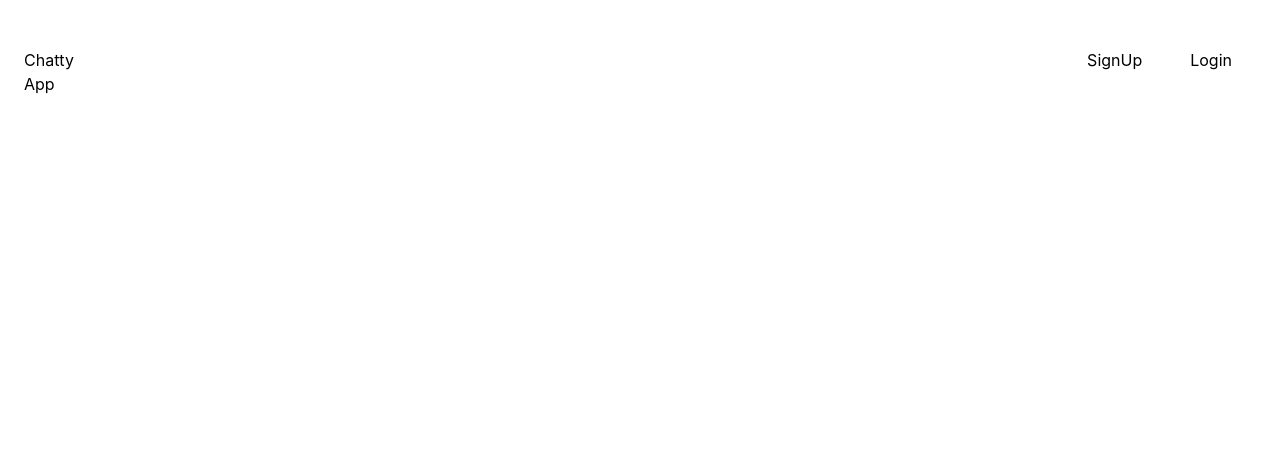
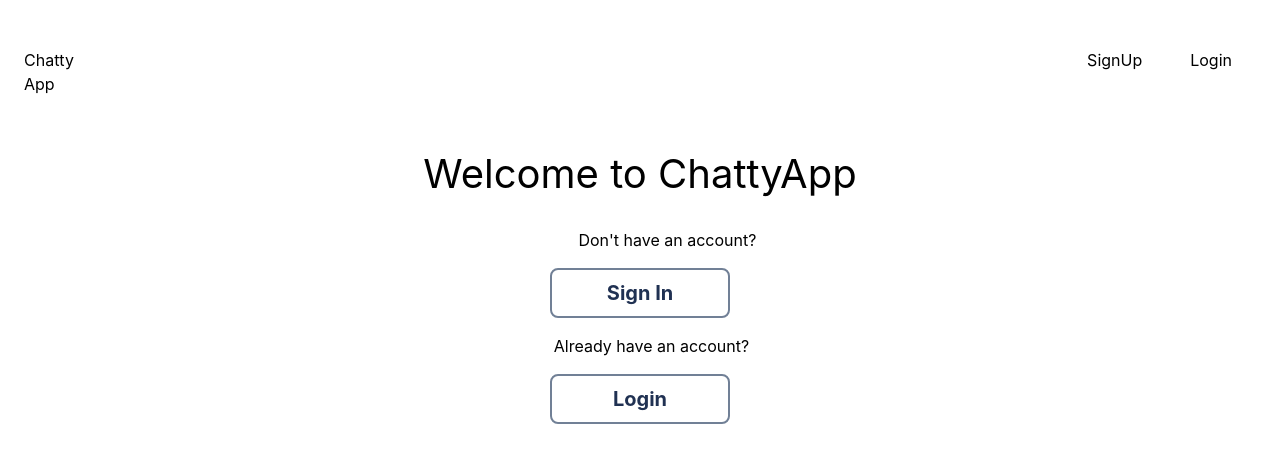
Before and after one commit to jetleebruce/chatty, a React (Create React App) app: page / in a window 1280 px wide. Shown: the top 462 px of the page. Built offline with nearby package versions, Linux system fonts and the light colour scheme.

Commit message:
Home component added Hero section

```diff
--- a/src/Pages/Home/Home.js
+++ b/src/Pages/Home/Home.js
@@ -1,14 +1,35 @@
 import React, { Component } from "react";
-import Header from '../../Components/Header'
+import Header from "../../Components/Header";
 
-import './Home.css'
+import "./Home.css";
 
-export default class HomePage extends Component{
-    render() {
-        return (
-            <div>
-                <Header/>
-            </div>
-        )
-    }
+export default class HomePage extends Component {
+  render() {
+    return (
+      <div>
+        <Header />
+        <div className='flex m-6 justify-center'>
+          <p style={{ fontSize: `40px`, color: `black` }}>
+            Welcome to ChattyApp
+          </p>
+        </div>
+        <div className='flex justify-center flex-col m-6'>
+          <span style={{ marginLeft: `45%` }}>Don't have an account?</span>
+          <button
+            className='m-4 cursor-pointer font-bold rounded-lg self-center text-xl border-solid border-2 border-gray-600'
+            style={{ color: `#203152`, width: `180px` }}
+          >
+            <p className='p-2'>Sign In</p>
+          </button>
+          <span style={{ marginLeft: `43%` }}>Already have an account?</span>
+          <button
+            className='m-4 cursor-pointer font-bold rounded-lg self-center text-xl border-solid border-2 border-gray-600'
+            style={{ color: `#203152`, width: `180px` }}
+          >
+            <p className='p-2'>Login</p>
+          </button>
+        </div>
+      </div>
+    );
+  }
 }
--- a/src/Pages/Profile/Profile.css
+++ b/src/Pages/Profile/Profile.css
@@ -61,7 +61,6 @@
 .textLabel {
     font-weight: bold;
     color: #203152;
-
     font-size: 18px;
     margin-top: 50px;
 }
```
